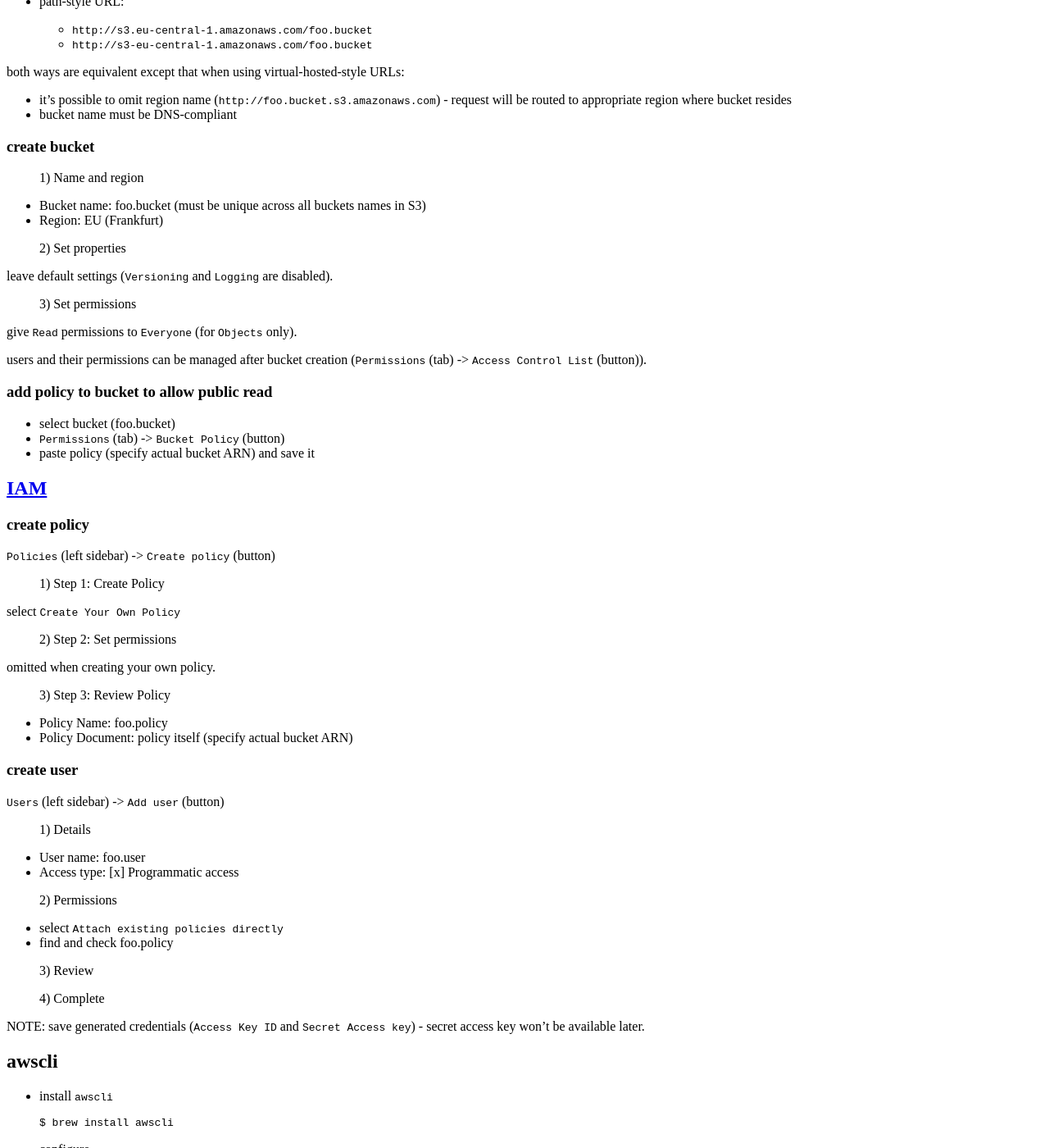
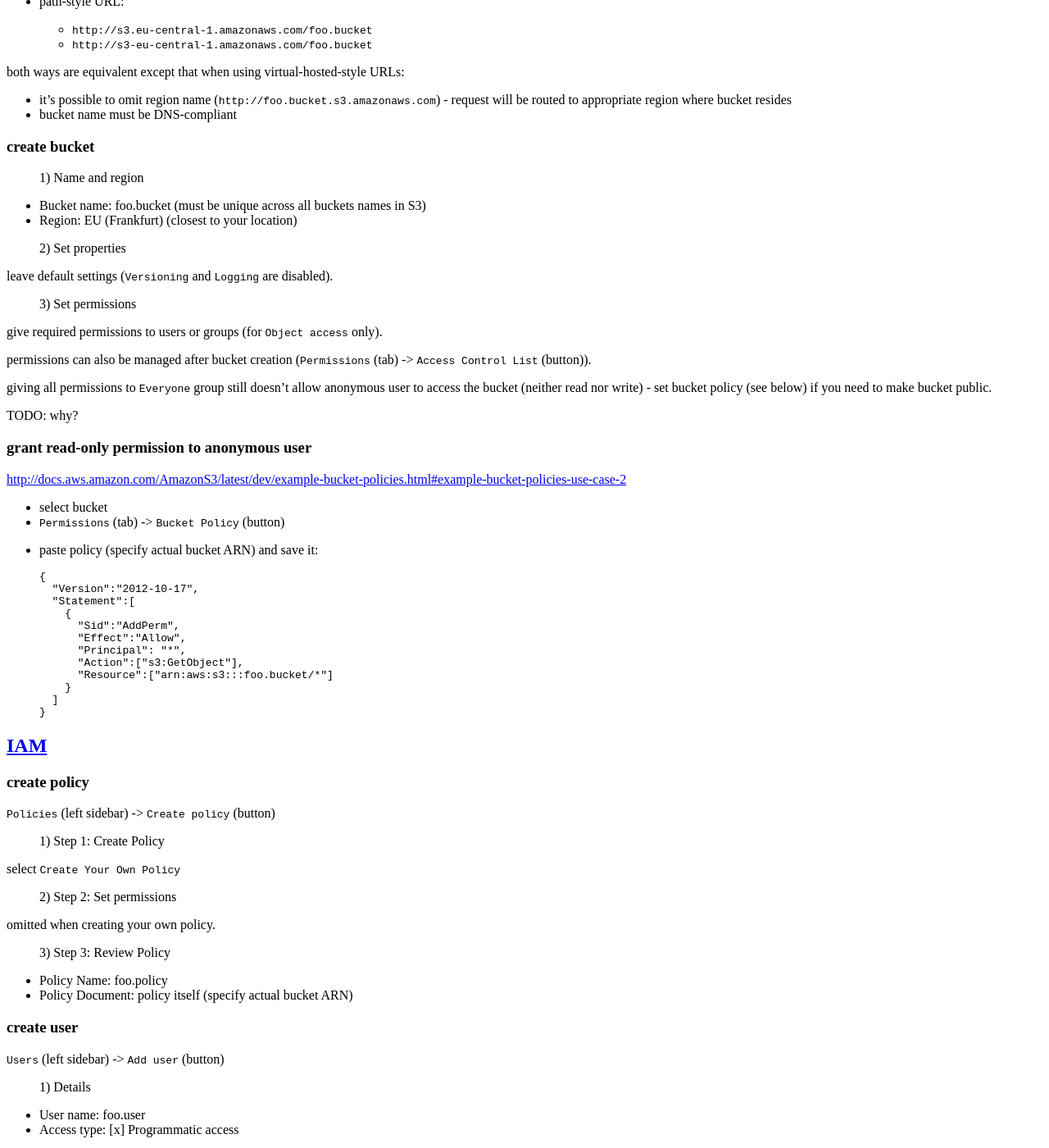
Before and after one commit to tap349/tap349.github.io, a Jekyll site: the page built from _posts/2017-04-06-aws.md, in a window 1280 px wide and 1400 px high, scrolled down 1298 px. Shown: the whole window at 82% size. Built offline with Jekyll 4.4.1, drawn with Linux system fonts in a browser that asks for light colours; some of the changed text lies outside the part shown.

Commit message:
update 2017-06-05_18:18:43

````diff
--- a/_posts/2017-04-06-aws.md
+++ b/_posts/2017-04-06-aws.md
@@ -78,7 +78,7 @@
 > 1) Name and region
 
 - Bucket name: foo.bucket (must be unique across all buckets names in S3)
-- Region: EU (Frankfurt)
+- Region: EU (Frankfurt) (closest to your location)
 
 > 2) Set properties
 
@@ -86,16 +86,39 @@
 
 > 3) Set permissions
 
-give `Read` permissions to `Everyone` (for `Objects` only).
+give required permissions to users or groups (for `Object access` only).
 
-users and their permissions can be managed after bucket creation
+permissions can also be managed after bucket creation
 (`Permissions` (tab) -> `Access Control List` (button)).
 
-### add policy to bucket to allow public read
+giving all permissions to `Everyone` group still doesn't allow
+anonymous user to access the bucket (neither read nor write) -
+set bucket policy (see below) if you need to make bucket public.
 
-- select bucket (foo.bucket)
+TODO: why?
+
+### grant read-only permission to anonymous user
+
+<http://docs.aws.amazon.com/AmazonS3/latest/dev/example-bucket-policies.html#example-bucket-policies-use-case-2>
+
+- select bucket
 - `Permissions` (tab) -> `Bucket Policy` (button)
-- paste policy (specify actual bucket ARN) and save it
+- paste policy (specify actual bucket ARN) and save it:
+
+  ```json
+  {
+    "Version":"2012-10-17",
+    "Statement":[
+      {
+        "Sid":"AddPerm",
+        "Effect":"Allow",
+        "Principal": "*",
+        "Action":["s3:GetObject"],
+        "Resource":["arn:aws:s3:::foo.bucket/*"]
+      }
+    ]
+  }
+  ```
 
 ## [IAM](https://console.aws.amazon.com/iam/home?region=us-west-2)
 
````
